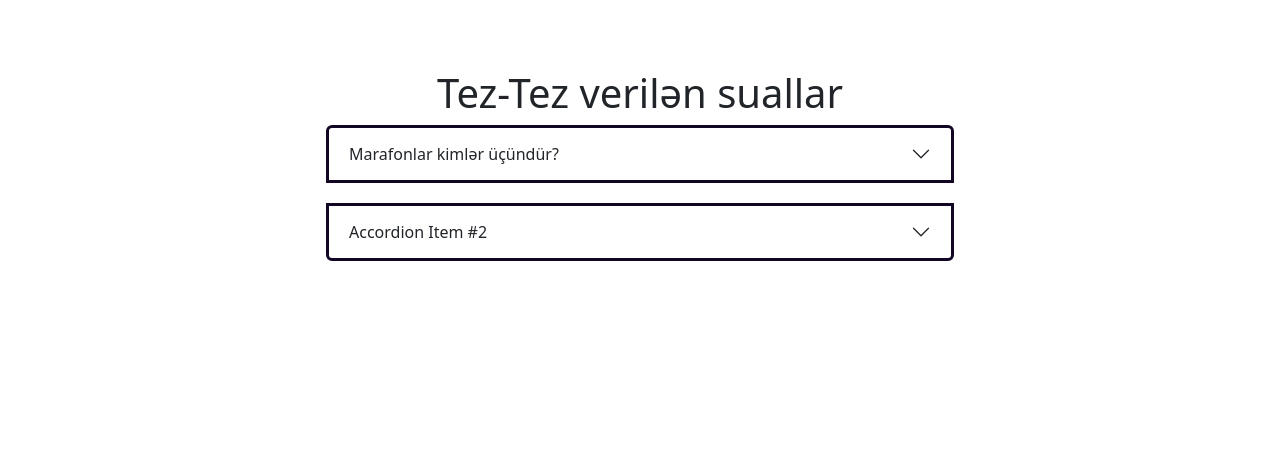
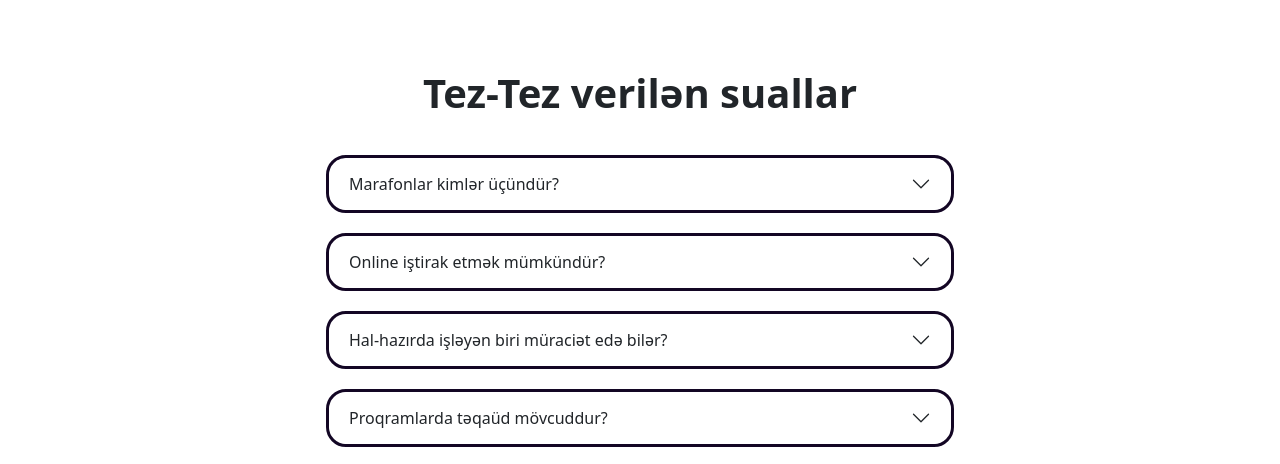
Before and after one commit to Saleh545/MyMentor, a React (Vite) app: page / in a window 1280 px wide. Shown: the part 3143-3607 px from the top of the page. Before the commit the page ends 3424 px from the top, so only its background shows below. Built offline with nearby package versions, Linux system fonts and the light colour scheme.

Commit message:
accordion

```diff
--- a/src/Pages/Home.jsx
+++ b/src/Pages/Home.jsx
@@ -183,7 +183,7 @@
 
 
       <Accordion.Item eventKey="1">
-        <Accordion.Header>Accordion Item #2</Accordion.Header>
+        <Accordion.Header>Online iştirak etmək mümkündür?</Accordion.Header>
         <Accordion.Body>
           Lorem ipsum dolor sit amet, consectetur adipiscing elit, sed do
           eiusmod tempor incididunt ut labore et dolore magna aliqua. Ut enim ad
@@ -194,6 +194,31 @@
           culpa qui officia deserunt mollit anim id est laborum.
         </Accordion.Body>
       </Accordion.Item>
+      <Accordion.Item eventKey="2">
+        <Accordion.Header>Hal-hazırda işləyən biri müraciət edə bilər?</Accordion.Header>
+        <Accordion.Body>
+          Lorem ipsum dolor sit amet, consectetur adipiscing elit, sed do
+          eiusmod tempor incididunt ut labore et dolore magna aliqua. Ut enim ad
+          minim veniam, quis nostrud exercitation ullamco laboris nisi ut
+          aliquip ex ea commodo consequat. Duis aute irure dolor in
+          reprehenderit in voluptate velit esse cillum dolore eu fugiat nulla
+          pariatur. Excepteur sint occaecat cupidatat non proident, sunt in
+          culpa qui officia deserunt mollit anim id est laborum.
+        </Accordion.Body>
+      </Accordion.Item>
+      <Accordion.Item eventKey="3">
+        <Accordion.Header>Proqramlarda təqaüd mövcuddur?</Accordion.Header>
+        <Accordion.Body>
+          Lorem ipsum dolor sit amet, consectetur adipiscing elit, sed do
+          eiusmod tempor incididunt ut labore et dolore magna aliqua. Ut enim ad
+          minim veniam, quis nostrud exercitation ullamco laboris nisi ut
+          aliquip ex ea commodo consequat. Duis aute irure dolor in
+          reprehenderit in voluptate velit esse cillum dolore eu fugiat nulla
+          pariatur. Excepteur sint occaecat cupidatat non proident, sunt in
+          culpa qui officia deserunt mollit anim id est laborum.
+        </Accordion.Body>
+      </Accordion.Item>
+
     </Accordion>
             </div>
           </div>
--- a/src/Sass/pages/Home/home.scss
+++ b/src/Sass/pages/Home/home.scss
@@ -1,4 +1,3 @@
-
 .main {
   height: 73vh;
   .main-menu {
@@ -325,13 +324,28 @@
       display: flex;
       flex-direction: column;
       align-items: center;
-     .accordion{
-      width: 50%;
-      .accordion-item{
-        border: 3px solid $darkBlue;
-        margin-bottom: 20px;
+      h1 {
+        font-size: 40px;
+        font-weight: 700;
+        @media (max-width: 576px) {
+          font-size: 30px;
+        }
       }
-     }
+      .accordion {
+        width: 50%;
+        margin-top: 30px;
+        @media (max-width: 576px) {
+          width: 100%;
+        }
+        .accordion-item {
+          border: 3px solid $darkBlue;
+          margin-bottom: 20px;
+          border-radius: 20px;
+          button {
+            border-radius: 20px !important;
+          }
+        }
+      }
     }
   }
 }
```
